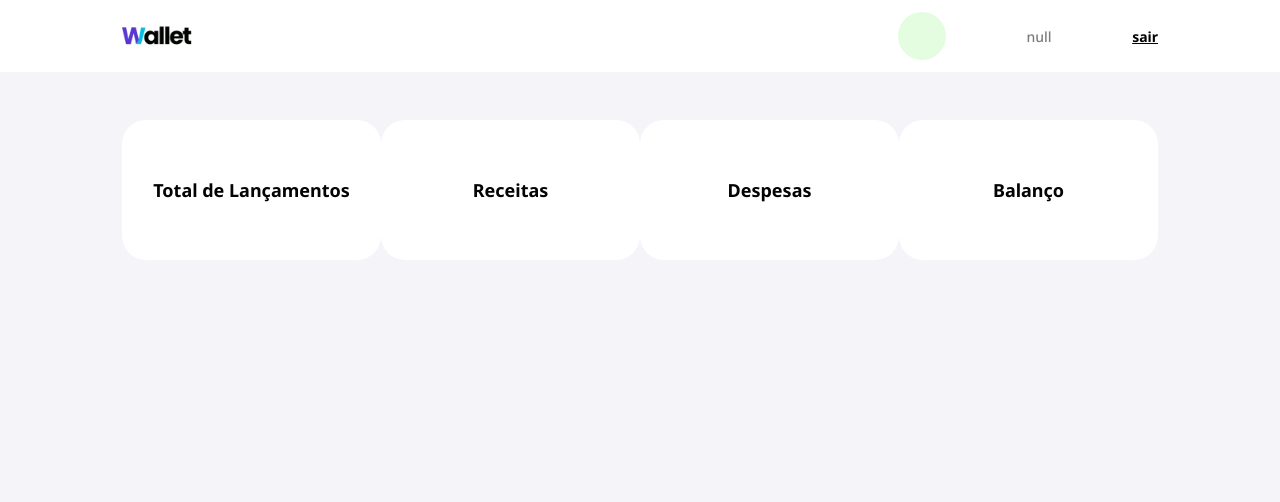
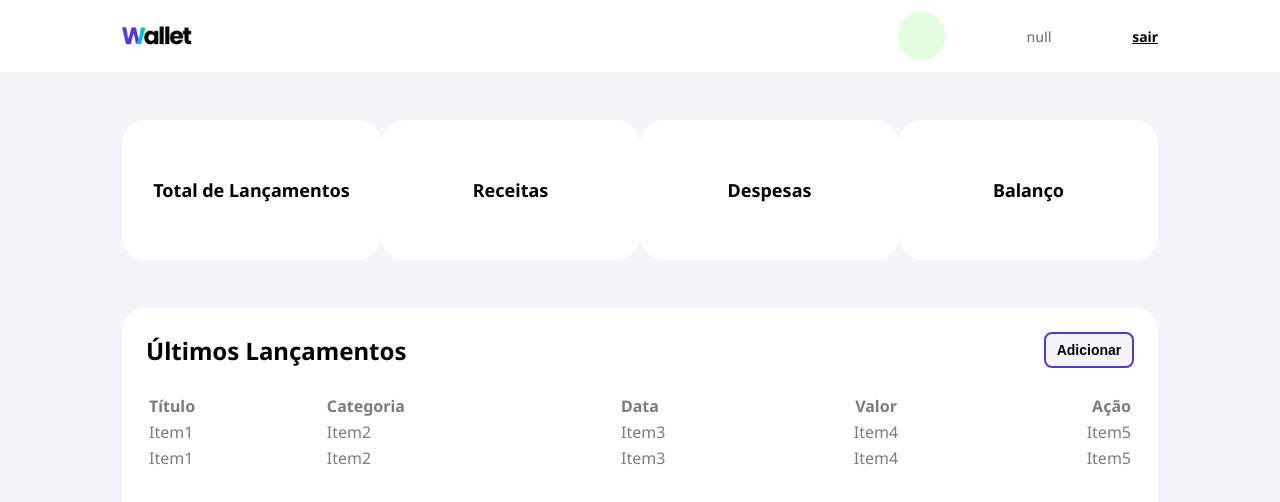
Before and after one commit to davif13/wallet-app-frontend, a plain HTML site: page pages/home/index.html in a window 1280 px wide. Drawn offline with Linux system fonts and the light colour scheme.

Commit message:
feat: implement layout for home table

```diff
--- a/pages/home/index.html
+++ b/pages/home/index.html
@@ -31,6 +31,37 @@
         <h3>Balanço</h3>
       </div>
     </div>
+    <div class="table-container">
+      <div class="table-content-container">
+        <div class="table-content-header">
+          <h2>Últimos Lançamentos</h2>
+          <button class="small">Adicionar</button>
+        </div>
+        <table>
+          <tr>
+            <th>Título</th>
+            <th>Categoria</th>
+            <th>Data</th>
+            <th class="center">Valor</th>
+            <th class="right">Ação</th>
+          </tr>
+          <tr>
+            <td>Item1</td>
+            <td>Item2</td>
+            <td>Item3</td>
+            <td class="center">Item4</td>
+            <td class="right">Item5</td>
+          </tr>
+          <tr>
+            <td>Item1</td>
+            <td>Item2</td>
+            <td>Item3</td>
+            <td class="center">Item4</td>
+            <td class="right">Item5</td>
+          </tr>
+        </table>
+      </div>
+    </div>
   </div>
 </body>
 </html>
--- a/pages/home/styles.css
+++ b/pages/home/styles.css
@@ -4,7 +4,8 @@
   align-items: flex-start;
   justify-content: flex-start;
   width: 100vw;
-  height: 100vh;
+  height: auto;
+  min-height: 100vh;
   background-color: #F4F4F9;
 }
 
@@ -64,3 +65,65 @@
   border-radius: 24px;
   background-color: #FFFFFF;
 }
+
+.table-container {
+  display: flex;
+  width: 100%;
+  flex-direction: column;
+  align-items: flex-start;
+  justify-content: flex-start;
+  padding: 0px 122px;
+  box-sizing: border-box;
+}
+
+.table-content-container {
+  display: flex;
+  width: 100%;
+  flex-direction: column;
+  align-items: flex-start;
+  justify-content: flex-start;
+  background-color: #FFFFFF;
+  border-radius: 24px;
+  height: 592px;
+  padding: 24px;
+  box-sizing: border-box;
+}
+
+.table-content-header {
+  display: flex;
+  width: 100%;
+  flex-direction: row;
+  align-items: center;
+  justify-content: space-between;
+  padding-bottom: 24px;
+  box-sizing: border-box;
+}
+
+table {
+  width: 100%;
+}
+
+th {
+  text-align: left;
+  color: #7c7c7c;
+}
+
+th.right {
+  text-align: right;
+}
+
+th.center {
+  text-align: center;
+}
+
+td {
+  color: #7c7c7c;
+}
+
+td.right {
+  text-align: right;
+}
+
+td.center {
+  text-align: center;
+}
```
